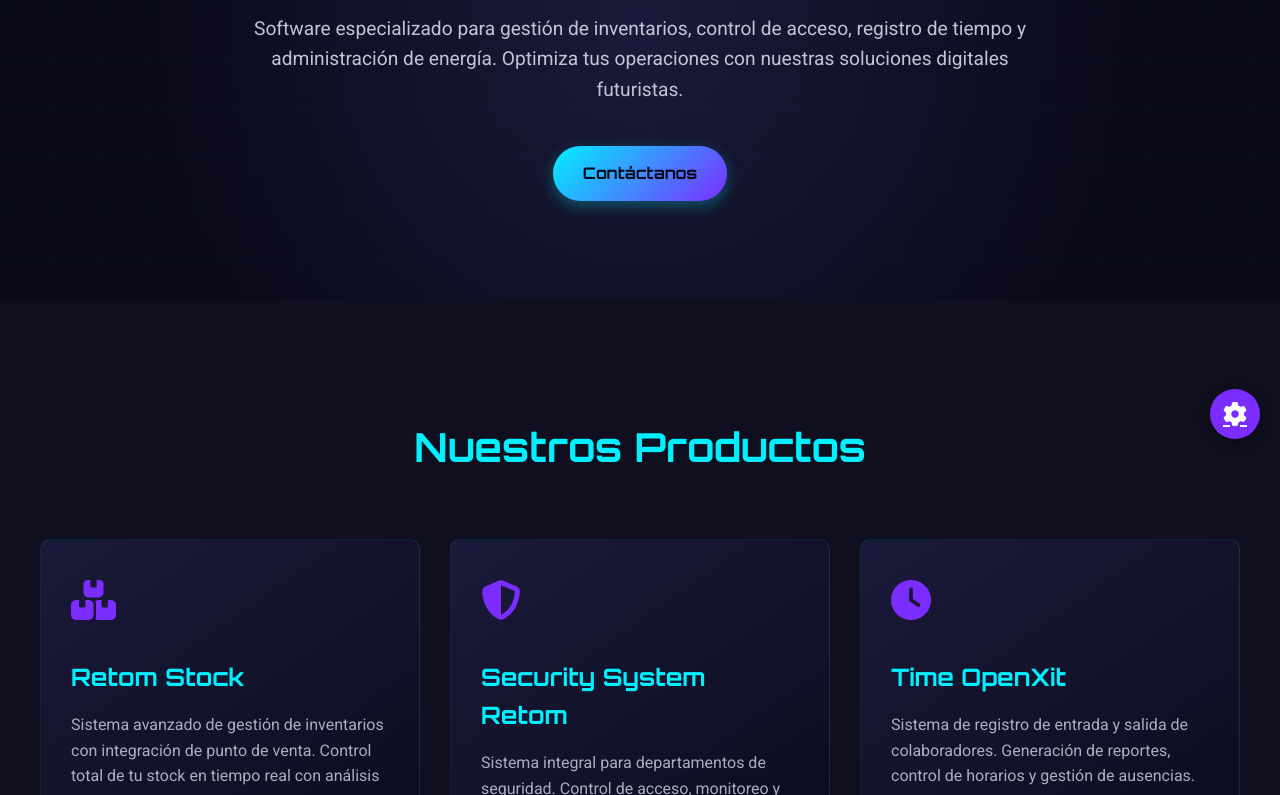
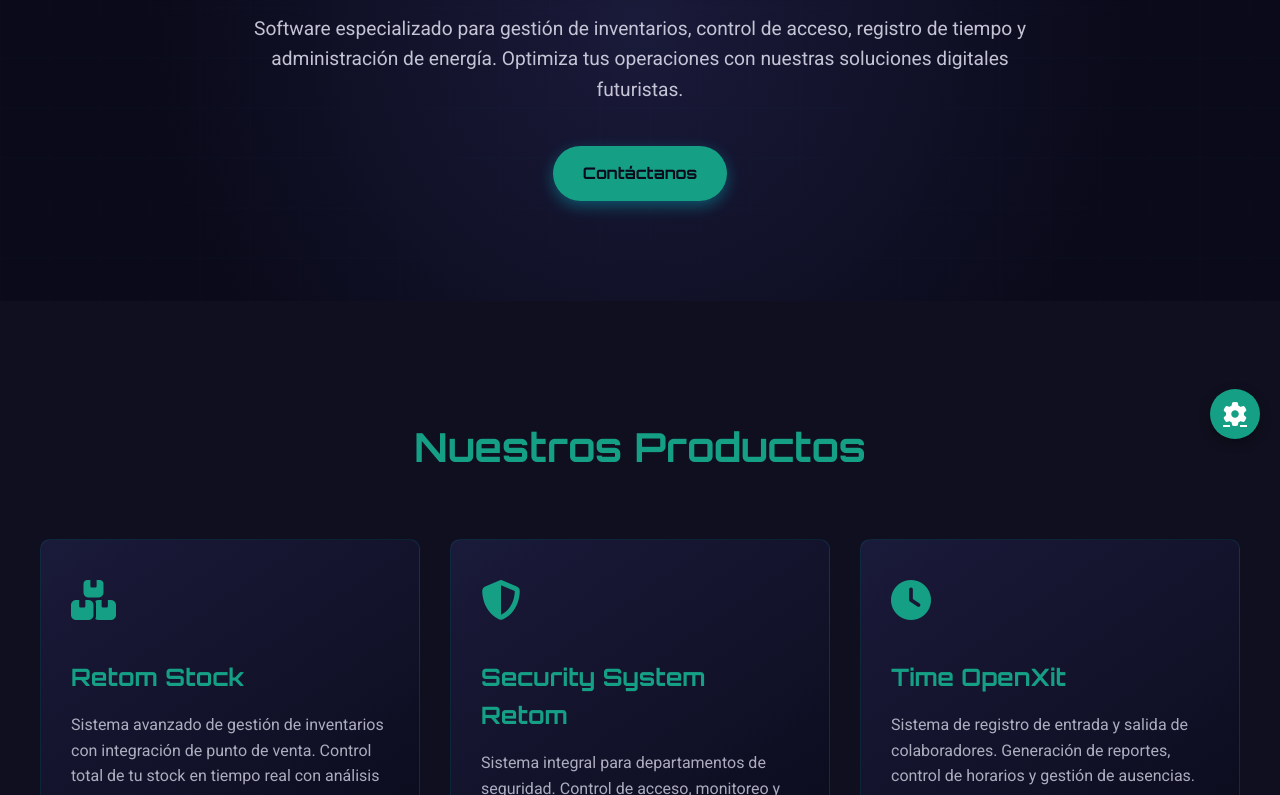
Before and after one commit to Andreilin12/Websiteretom, a plain HTML site: page index.html in a window 1280 px wide. Shown: the part 341-1136 px from the top of the page. Drawn offline with Linux system fonts and the light colour scheme.

Commit message:
Update index.html

```diff
--- a/index.html
+++ b/index.html
@@ -14,8 +14,8 @@
     <script src="https://cdn.emailjs.com/dist/email.min.js"></script>
     <style>
         :root {
-            --primary: #00f0ff;
-            --secondary: #7b2dff;
+            --primary: #15a086;
+            --secondary: #15a086;
             --dark: #0a0a1a;
             --light: #f0f0ff;
             --accent: #ff2d7b;
```
